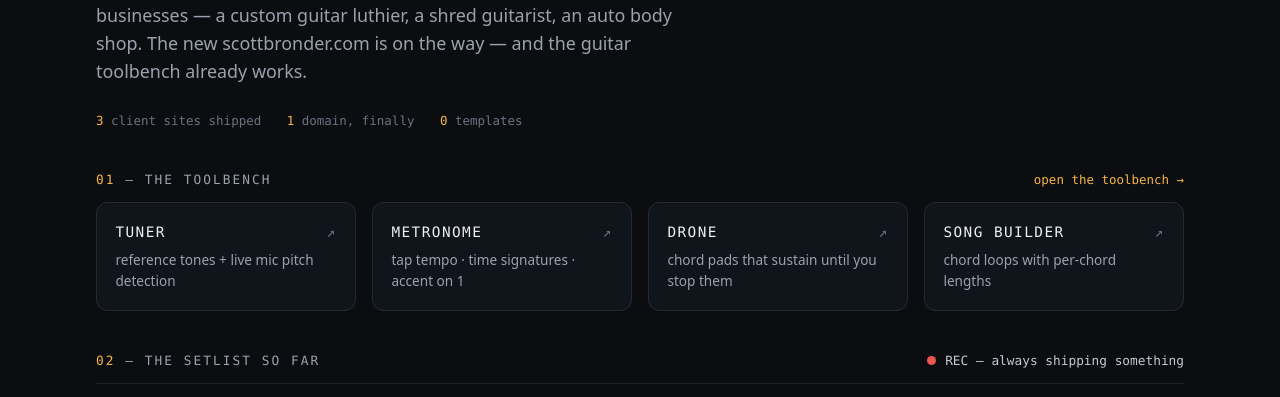
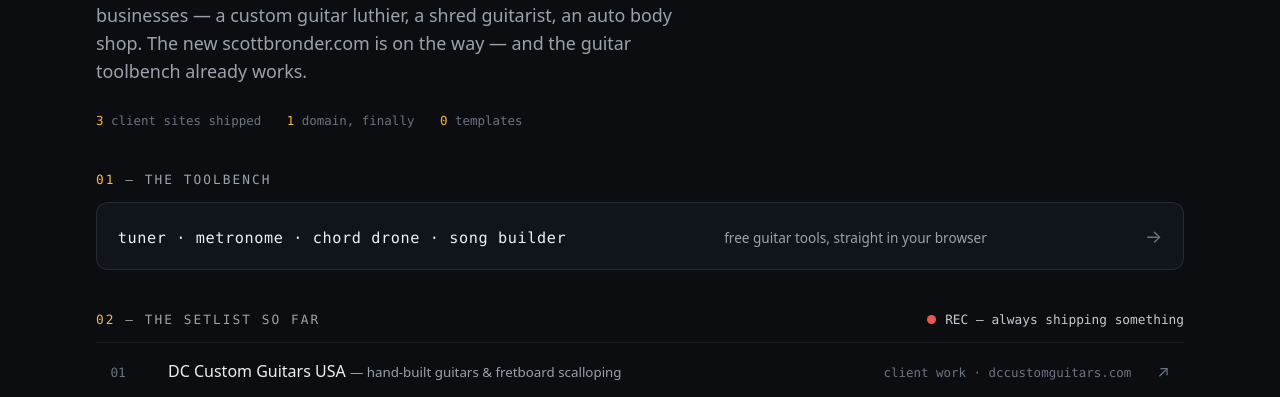
Before and after one commit to bronder/scottbronder.com, a plain HTML site: page index.html in a window 1280 px wide. Shown: the part 396-793 px from the top of the page. Drawn offline with Linux system fonts and the light colour scheme.

Commit message:
feat: collapse landing tool tiles into a single toolbench link row

```diff
--- a/index.html
+++ b/index.html
@@ -228,72 +228,46 @@
         color: var(--faint);
       }
 
-      /* ---------- tool tiles ---------- */
-      .head-link {
+      /* ---------- toolbench link ---------- */
+      .toolbench-link {
+        display: flex;
+        flex-wrap: wrap;
+        gap: 0.4rem 1.25rem;
+        align-items: baseline;
+        justify-content: space-between;
+        border: 1px solid rgba(255, 255, 255, 0.09);
+        border-radius: 12px;
+        background: var(--panel);
+        padding: 1.15rem 1.3rem;
+        text-decoration: none;
+        transition: border-color 0.15s ease, background-color 0.15s ease;
+      }
+
+      .toolbench-link:hover {
+        border-color: rgba(245, 182, 70, 0.55);
+        background: rgba(245, 182, 70, 0.04);
+      }
+
+      .toolbench-link .tb-name {
         font-family: var(--mono);
-        font-size: 0.78rem;
-        color: var(--amber);
-        text-decoration: none;
+        font-size: 0.95rem;
+        letter-spacing: 0.04em;
+        color: var(--text);
+      }
+
+      .toolbench-link .tb-note {
+        color: var(--muted);
+        font-size: 0.85rem;
+      }
+
+      .toolbench-link .tb-arrow {
+        color: var(--faint);
+        font-size: 1.15rem;
         transition: color 0.15s ease;
       }
 
-      .head-link:hover {
-        color: var(--text);
-      }
-
-      .tool-tiles {
-        display: grid;
-        grid-template-columns: repeat(4, 1fr);
-        gap: 1rem;
-      }
-
-      @media (max-width: 860px) {
-        .tool-tiles {
-          grid-template-columns: repeat(2, 1fr);
-        }
-      }
-
-      .tool-tile {
-        display: flex;
-        flex-direction: column;
-        gap: 0.35rem;
-        border: 1px solid rgba(255, 255, 255, 0.09);
-        border-radius: 12px;
-        background: var(--panel);
-        padding: 1.1rem 1.15rem 1.2rem;
-        text-decoration: none;
-        transition: border-color 0.15s ease, transform 0.15s ease, background-color 0.15s ease;
-      }
-
-      .tool-tile:hover {
-        border-color: rgba(245, 182, 70, 0.55);
-        background: rgba(245, 182, 70, 0.04);
-        transform: translateY(-2px);
-      }
-
-      .tool-tile h3 {
-        font-family: var(--mono);
-        font-size: 0.9rem;
-        font-weight: 500;
-        letter-spacing: 0.1em;
-        text-transform: uppercase;
-        color: var(--text);
-        display: flex;
-        justify-content: space-between;
-        gap: 0.5rem;
-      }
-
-      .tool-tile h3 span {
-        color: var(--faint);
-      }
-
-      .tool-tile:hover h3 span {
+      .toolbench-link:hover .tb-arrow {
         color: var(--amber);
-      }
-
-      .tool-tile p {
-        color: var(--muted);
-        font-size: 0.85rem;
       }
 
       /* ---------- setlist ---------- */
@@ -529,26 +503,12 @@
         <section aria-label="Guitar tools">
           <div class="section-head">
             <h2 class="section-title"><b>01</b> — the toolbench</h2>
-            <a class="head-link" href="tools.html">open the toolbench →</a>
           </div>
-          <div class="tool-tiles">
-            <a class="tool-tile" href="tools.html#tuner">
-              <h3>tuner <span>↗</span></h3>
-              <p>reference tones + live mic pitch detection</p>
-            </a>
-            <a class="tool-tile" href="tools.html#metronome">
-              <h3>metronome <span>↗</span></h3>
-              <p>tap tempo · time signatures · accent on 1</p>
-            </a>
-            <a class="tool-tile" href="tools.html#drone">
-              <h3>drone <span>↗</span></h3>
-              <p>chord pads that sustain until you stop them</p>
-            </a>
-            <a class="tool-tile" href="tools.html#song-builder">
-              <h3>song builder <span>↗</span></h3>
-              <p>chord loops with per-chord lengths</p>
-            </a>
-          </div>
+          <a class="toolbench-link" href="tools.html">
+            <span class="tb-name">tuner · metronome · chord drone · song builder</span>
+            <span class="tb-note">free guitar tools, straight in your browser</span>
+            <span class="tb-arrow">→</span>
+          </a>
         </section>
 
         <section class="setlist-wrap" aria-label="Recent work">
```
